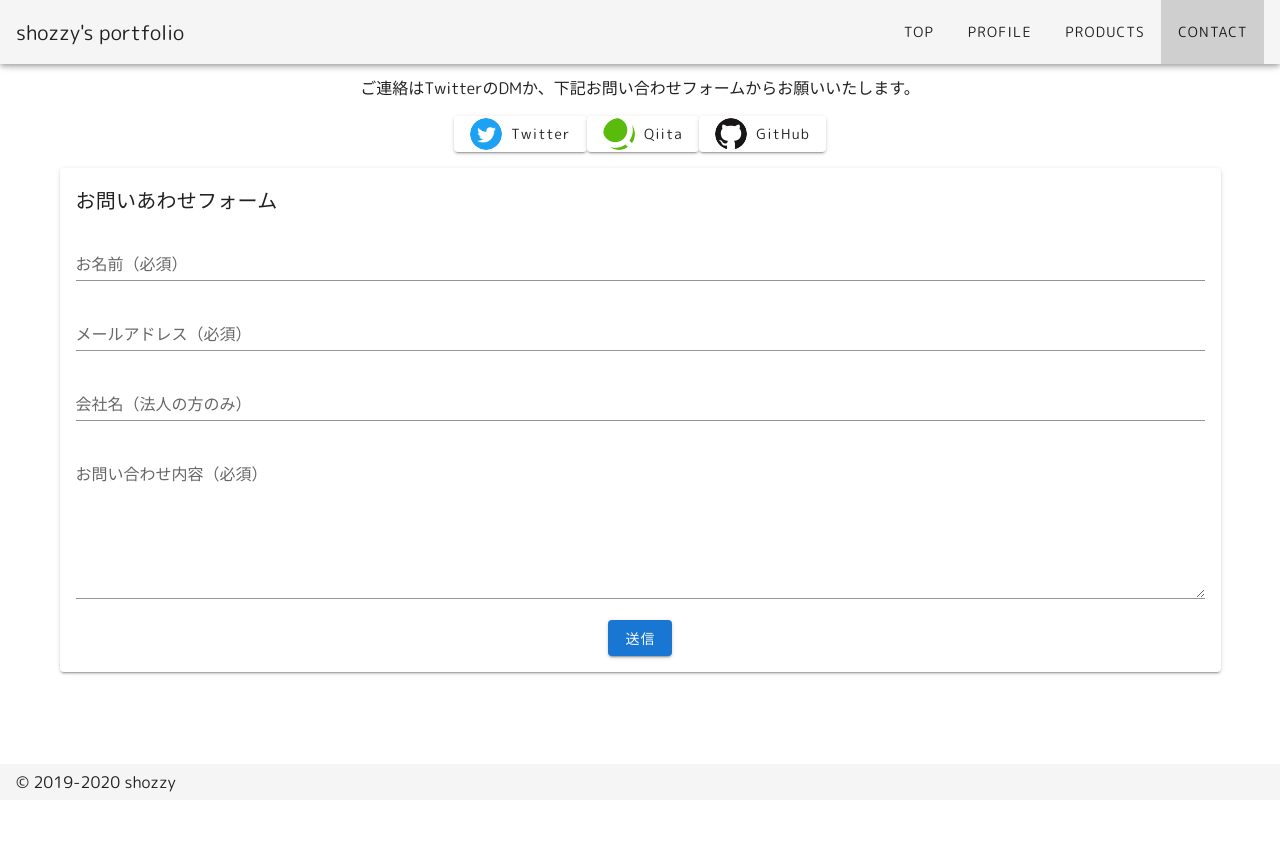
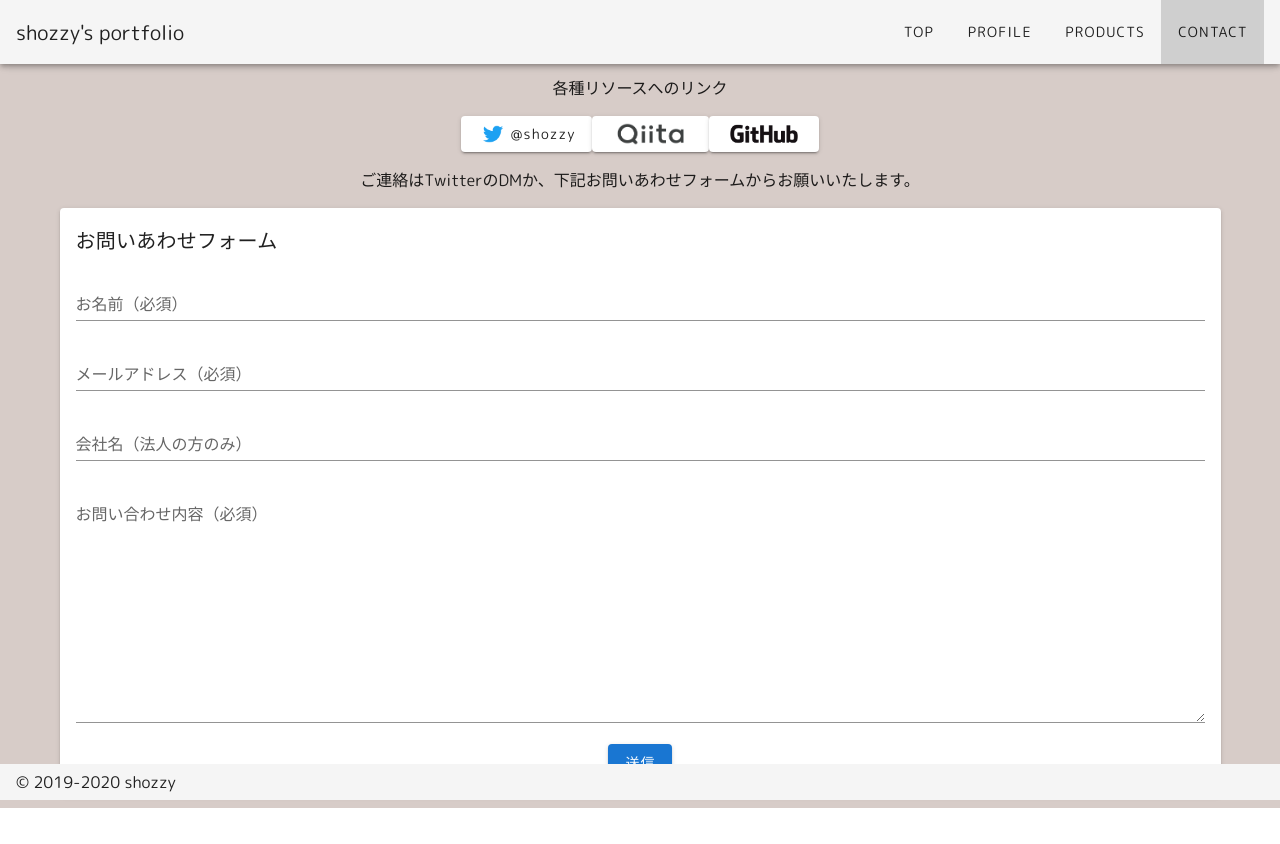
Before and after one commit to shozzy/portfolio-vue, a Nuxt app: page /contact in a window 1280 px wide. Before the commit the page ends 800 px from the top, so only its background shows below. Built offline with nearby package versions, Linux system fonts and the light colour scheme.

Commit message:
見た目を整えた

```diff
--- a/layouts/default.vue
+++ b/layouts/default.vue
@@ -39,7 +39,13 @@ export default {
 
 <style>
 @import url('https://fonts.googleapis.com/css?family=M+PLUS+Rounded+1c&display=swap&subset=japanese');
-div{
+div {
   font-family: 'M PLUS Rounded 1c', sans-serif;
 }
+div.container {
+  background-color: #D7CCC8;
+}
+div.v-content__wrap {
+  background-color: #D7CCC8;
+}
 </style>
--- a/pages/contact.vue
+++ b/pages/contact.vue
@@ -11,27 +11,22 @@
     >
     <!-- 単なるカードじゃなくて、各サービスのアイコンを配置しよう -->
     <!-- 広い画面では横ならび、狭い画面では縦並びになるように調整 -->
-      <p>ご連絡はTwitterのDMか、下記お問い合わせフォームからお願いいたします。</p>
+      <p>各種リソースへのリンク</p>
       <p>
         <v-btn href="https://twitter.com/shozzy" target="_blank" rel="noopener" color="white">
-          <v-avatar size="32" class="mr-2">
-              <img src="/Twitter_Social_Icon_Circle_Color.png" class='icon' width='32px' alt="Twitter">
+          <v-avatar size="32">
+              <img src="/Twitter_Logo_Blue.png" class='icon' width='32px' alt="Twitter">
           </v-avatar>
-          Twitter
+          @shozzy
         </v-btn>
         <v-btn href="https://qiita.com/shozzy" target="_blank" rel="noopener" color="white">
-          <v-avatar size="32" class="mr-2">
-              <img src="/qiita-favicon.png" class='icon' width='32px' alt="Qiita">
-          </v-avatar>
-          Qiita
+          <img src="/Qiita_logo.png" class="icon" alt="Qiita">
         </v-btn>
         <v-btn href="https://github.com/shozzy" target="_blank" rel="noopener" color="white">
-          <v-avatar size="32" class="mr-2">
-              <img src="/GitHub-Mark-64px.png" class='icon' width='32px' alt="GitHub">
-          </v-avatar>
-          GitHub
+          <img src="/GitHub_Logo.png" class="icon" alt="GitHub">
         </v-btn>
       </p>
+      <p>ご連絡はTwitterのDMか、下記お問いあわせフォームからお願いいたします。</p>
       <v-card>
         <v-card-title>お問いあわせフォーム</v-card-title>
         <v-card-text>
@@ -60,6 +55,7 @@
               label="お問い合わせ内容（必須）"
               required
               :rules="[varidations.required]"
+              rows="8"
             />
             <v-text-field
               v-model="botfield"
@@ -143,7 +139,6 @@ export default {
 }
 img.icon {
   vertical-align: bottom;
-  width: 32px;
   height: 32px;
 }
 .v-btn {
--- a/pages/index.vue
+++ b/pages/index.vue
@@ -1,20 +1,33 @@
 <template>
+
   <v-row
-    column
-    justify-center
-    align-center
+    justify="space-around"
+    align="center"
     class="text-center"
   >
     <v-col
       xs12
       sm8
       md6
+      class="pa-0"
     >
-      <template
-        v-for="item in sortedTop"
-      >
-        <p>{{item.detail}}</p>
-      </template>
+      <v-img src="/sun_and_bluesky.jpg"/>
+    </v-col>
+    <v-col
+      xs12
+      sm8
+      md6
+      class="pl-0 pr-0"
+    >
+      <v-card>
+        <v-card-text>
+          <template
+            v-for="item in sortedTop"
+          >
+            <p>{{item.detail}}</p>
+          </template>
+        </v-card-text>
+      </v-card>
     </v-col>
   </v-row>
 </template>
--- a/pages/profile.vue
+++ b/pages/profile.vue
@@ -2,11 +2,15 @@
   <div>
     <v-row>
       <v-col class="text-center">
-        <template
-          v-for="item in sortedProfile"
-        >
-          <p>{{item.detail}}</p>
-        </template>
+        <v-card>
+          <v-card-text>
+            <template
+              v-for="item in sortedProfile"
+            >
+              <p>{{item.detail}}</p>
+            </template>
+          </v-card-text>
+        </v-card>
       </v-col>
     </v-row>
     <v-timeline>
```
Also changed, not shown: static/GitHub_Logo.png (added), static/Qiita_logo.png (added).
